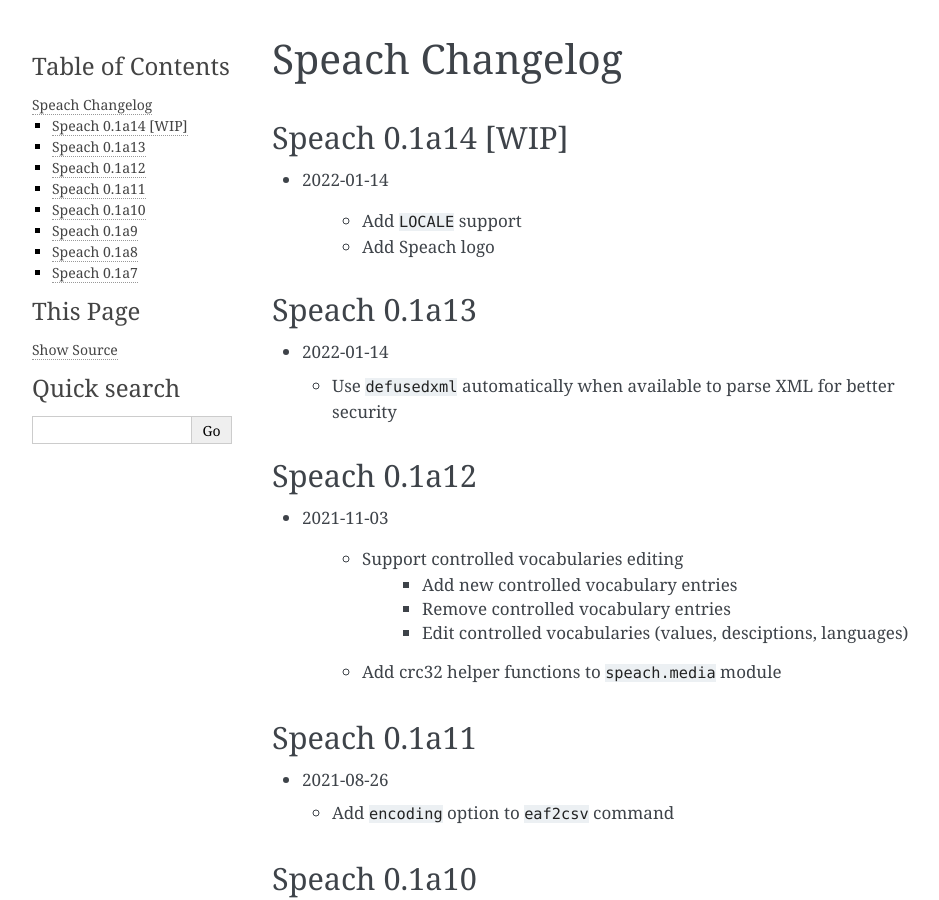
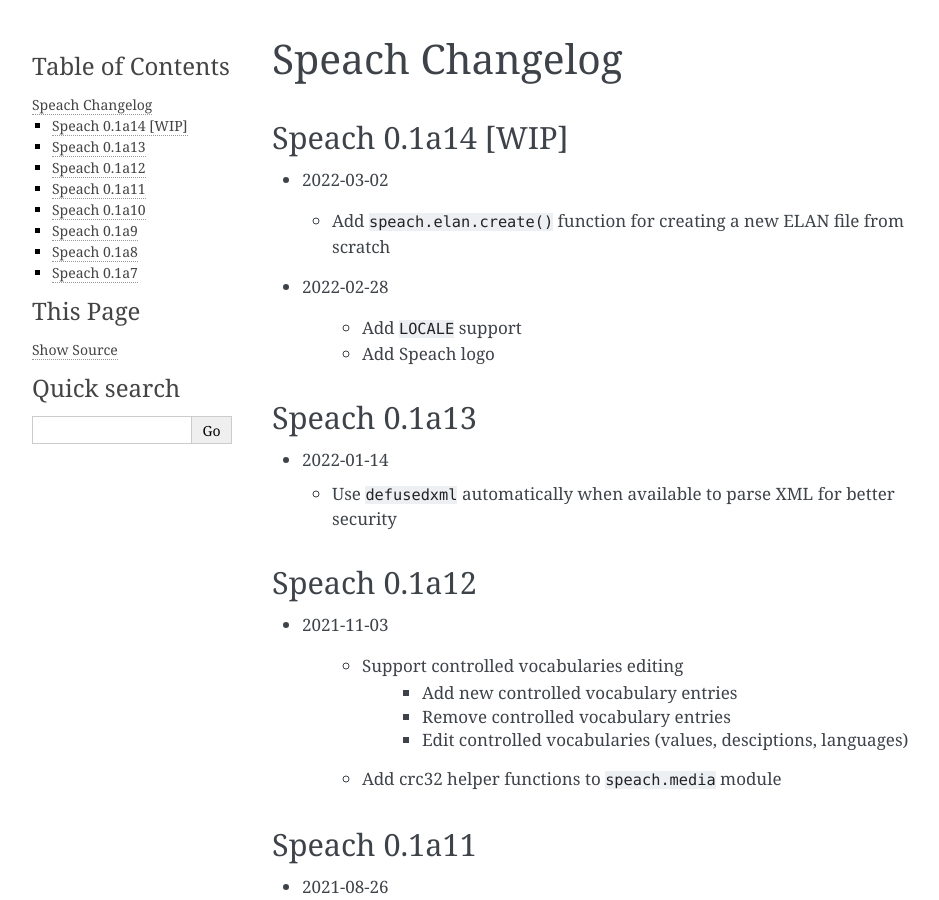
Before and after one commit to neocl/speach, a Sphinx documentation site: the page built from docs/updates.rst, in a window 1280 px wide and 900 px high. Shown: the whole window, without its empty margins (148-1087 px from the left). Built offline with Sphinx 7.4.7, drawn with Linux system fonts in a browser that asks for light colours.

Commit message:
update development log

```diff
--- a/docs/updates.rst
+++ b/docs/updates.rst
@@ -6,7 +6,11 @@ Speach Changelog
 Speach 0.1a14 [WIP]
 -------------
 
-- 2022-01-14
+- 2022-03-02
+
+  - Add ``speach.elan.create()`` function for creating a new ELAN file from scratch
+
+- 2022-02-28
 
    - Add ``LOCALE`` support
    - Add Speach logo
```
